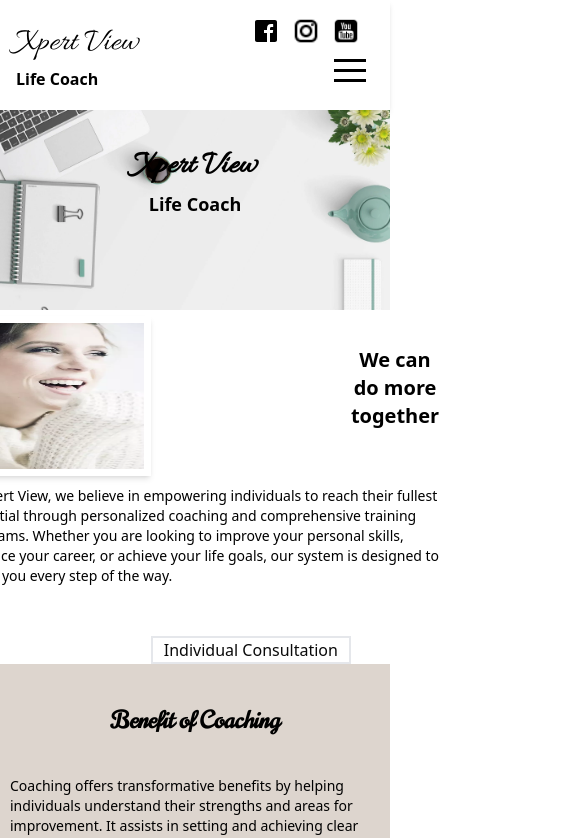
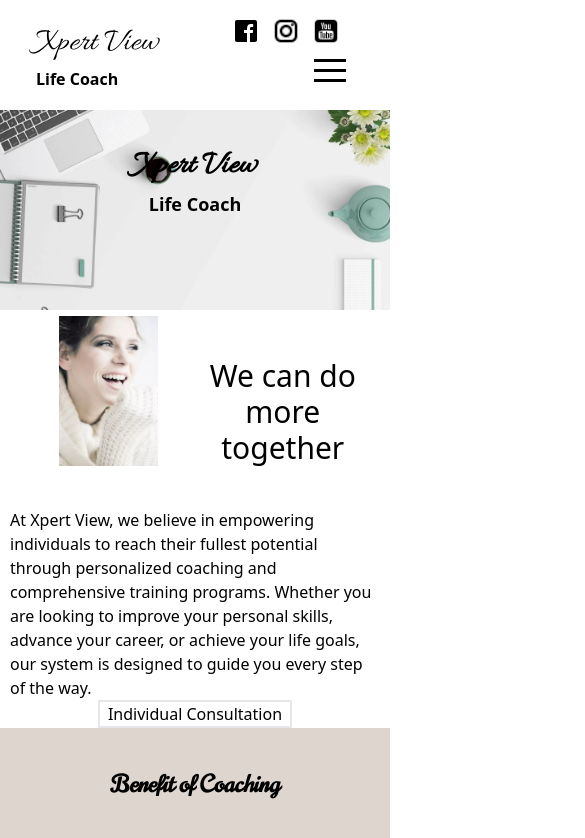
Before and after one commit to Biokes/xpertview-front-end, a React (Create React App) app: page / in a window 390 px wide. Shown: the top 838 px of the page, 585 px wide, since content can reach past the window. Built offline with nearby package versions, Linux system fonts and the light colour scheme.

Commit message:
update project

```diff
--- a/src/pages/layouts/Benefit.jsx
+++ b/src/pages/layouts/Benefit.jsx
@@ -2,8 +2,7 @@ import pics from '../../assets/coach-london.jpeg'
 import styles from '../../App.module.css'
 export default function Benefit(){
     return (
-        <div className={`bg-[#DDD5CE] flex flex-col justify-center items-center
-         w-[100vw] lg:w-[1210px] pb-[80px] max-w-[1915px]`}>
+        <div className={`bg-[#DDD5CE] flex flex-col justify-center items-center`}>
             <p className={`${styles.benefit} text-2xl md:text-5xl font-bold text-center
             py-[40px]`}>Benefit of Coaching</p>
             <div className={`flex flex-col justify-center items-center lg:flex lg:flex-row`}>
--- a/src/pages/layouts/HomeLayout.jsx
+++ b/src/pages/layouts/HomeLayout.jsx
@@ -9,37 +9,25 @@ export default function Home() {
     const SmallAndMedium=()=>{
         return (
             <div className="flex flex-col justify-center items-center lg:hidden">
-                <div className={`grid grid-cols-1 grid-rows-2 md:grid-cols-2 md:grid-rows-2
-                        lg:grid-cols-2 lg:grid-rows-2 ${styles.row}`}>
-                    <img src={laff}
-                         className={` w-[200px] h-[160px] p-[7px] shadow-md
-                                order-1 row-span-1 col-span-1 overflow-hidden
-                                sm:w-[250px] sm:h-[300px] sm-order-1
-                                md:w-[350px] md:h-[400px] md:order-2 md:row-span-1 md:col-span-1
-                                sm:ml-[4vw]  md:ml-[0]`}
-                         alt="img" />
-                    <p className={`flex flex-col font-semibold text-xl pt-[30px] text-center
-                            order-2 row-span-1 col-span-1  sm:order-1 md:text-[50px]
-                            md:text-center md:row-span-1 md:col-span-2 md:py-[20px]`}>
+                <div className="grid grid-rows-2 grid-cols-2 " >
+                    <img src={laff} className="h-[150px] order-1 ml-[30%]" alt="img"/>
+                    <p className='text-3xl order-2 text-center flex justify-center items-center mr-[10%]'>
                         We can do more together
                     </p>
-                    <p className={`font-light text-sm order-2 sm:w-[1fr] sm:ml-[-70px] row-span-1
-                            col-span-2 pl-[10px]  md:font-normal md:text-2xl md:mt-[20px]
-                            md:text-start md:col-span-1  mt-[10px] sm:mt-[40px]
-                             md:flex md:items-center md:`}>
+                    <p className='order-3 col-span-2 mx-[10px]'>
                         At Xpert View, we believe in empowering individuals to reach their fullest
                         potential through personalized coaching and comprehensive training programs.
                         Whether you are looking to improve your personal skills, advance your career,
                         or achieve your life goals, our system is designed to guide you every step
                         of the way.
                     </p>
-                    <div className='order-4 justify-center items-center mx-auto'>
-                        <button onClick={()=>{Navigate('/contact')}}
-                                className={`ml-[200px] md:ml-[400px] w-[200px]
-                         border-2 row-span-1 col-span-1  md:w-[30%]
-                          md:text-xs text-neutral-950 md:h-[40px] md:font-bold`}>
-                            Individual Consultation</button>
+                    <div className='order-4 col-span-2 justify-center items-center flex '>
+                        <button className={"border-2 px-2 hover:cursor-pointer"}
+                                onClick={()=>{Navigate('/contact')}}>
+                            Individual Consultation
+                        </button>
                     </div>
+
 
                 </div>
             </div>
@@ -47,7 +35,7 @@ export default function Home() {
     }
     const LargeScreens=()=>{
         return (
-            <div  className={`md:hidden lg:flex absolute mt-[720px]
+            <div  className={`hidden lg:flex absolute mt-[720px]
                             lg:justify-center lg:items-center`}>
                 <img src={laff} className={`border-white border-[15px] h-[500px] w-[600px]
                             shadow-2xl overflow-hidden hidden lg:flex`} alt="img" />
--- a/src/pages/layouts/Navbar.jsx
+++ b/src/pages/layouts/Navbar.jsx
@@ -17,11 +17,11 @@ const Navbar = () => {
         <div className={`justify-center items-center`}>
             <div className={`shadow-md justify-center items-center`}>
                 <div className='flex justify-between items-center p-4  bg-white'>
-                    <div className='flex flex-col justify-center align-center max-h-[120px]'>
+                    <div className='flex flex-col justify-center align-center max-h-[120px] ml-[20px]'>
                         <p className={`${styles.headerText} lg:font-bold sm:text-sm lg:text-lg  xl:text-2xl`}>Xpert View</p>
                         <p className='font-semibold sm:text-sm lg:text-[14px] xl:text-2xl'>Life Coach</p>
                     </div>
-                    <div className='flex flex-col'>
+                    <div className='flex flex-col mr-[20px]'>
                         <div className={`flex justify-end mr-[2vw] ${styles.svg}`}>
                             <a href="https://www.facebook.com"><img className={'h-[30px] w-[30px]'} src={Facebook}
                                                                     alt='fb'/></a>
```
